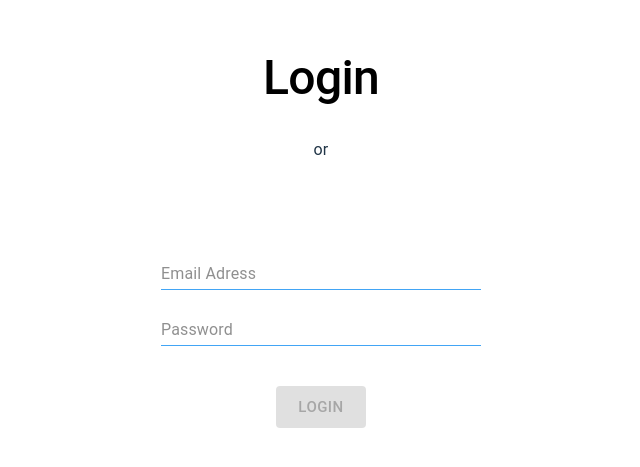
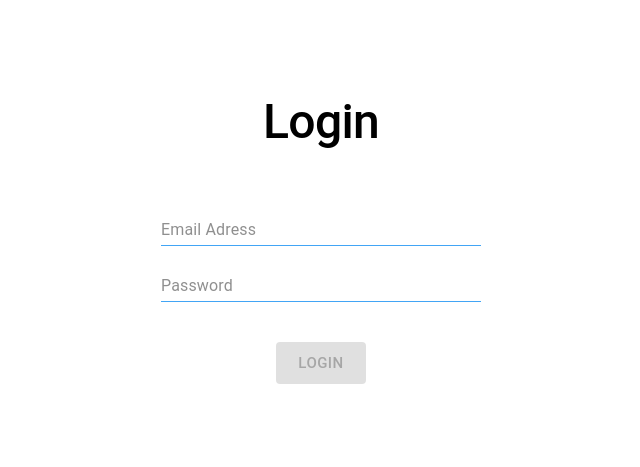
Before and after one commit to daovinhlinh/tx-admin, a React (Vite) app: page /login in a window 1280 px wide. Shown: the part 177-644 px from the top of the page, without its empty margins (319-959 px from the left). Built offline with nearby package versions, Linux system fonts and the light colour scheme; no server answers.

Commit message:
Fix auth flow

```diff
--- a/src/pages/login/Login.tsx
+++ b/src/pages/login/Login.tsx
@@ -38,11 +38,6 @@ function Login() {
             <Typography variant="h1" className={classes.greeting}>
               Login
             </Typography>
-            <div className={classes.formDividerContainer}>
-              <div className={classes.formDivider} />
-              <Typography className={classes.formDividerWord}>or</Typography>
-              <div className={classes.formDivider} />
-            </div>
             <Fade in={error}>
               <Typography color="secondary" className={classes.errorMessage}>
                 Something is wrong with your login or password :(
```
